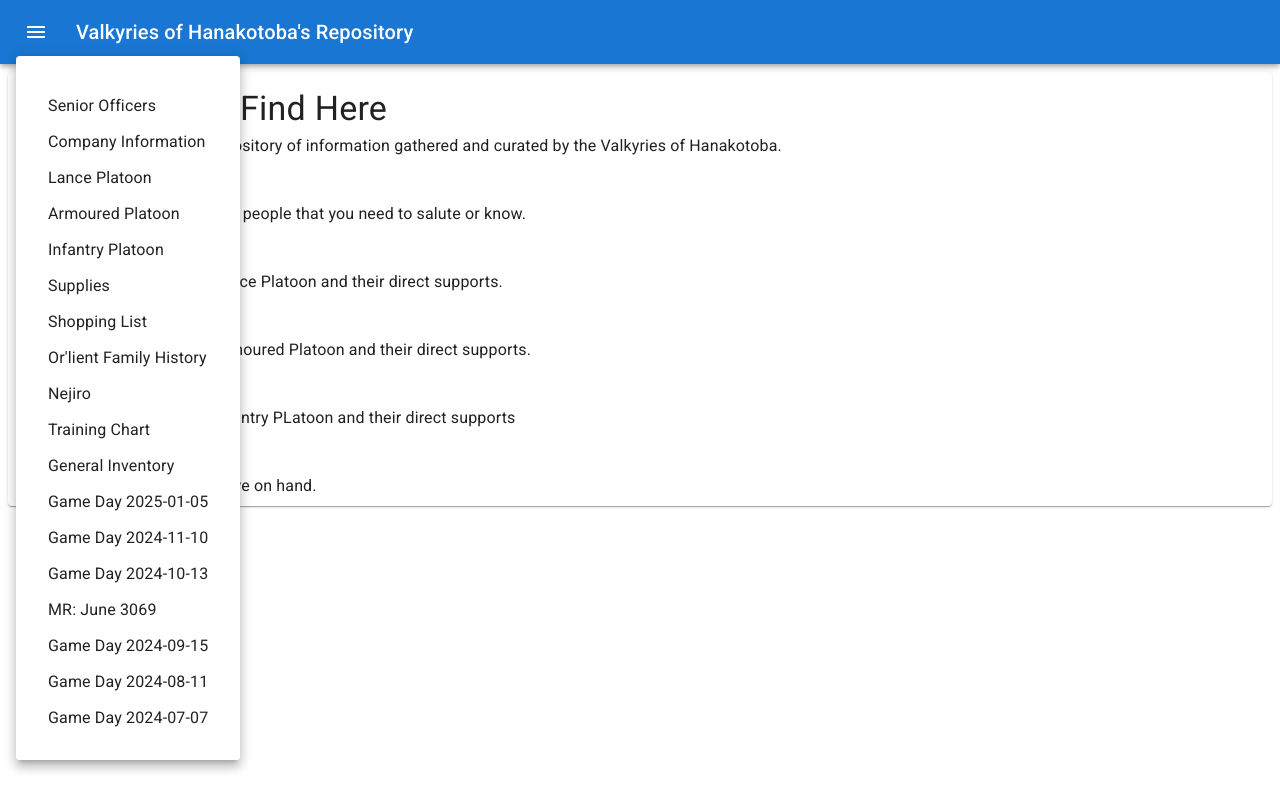
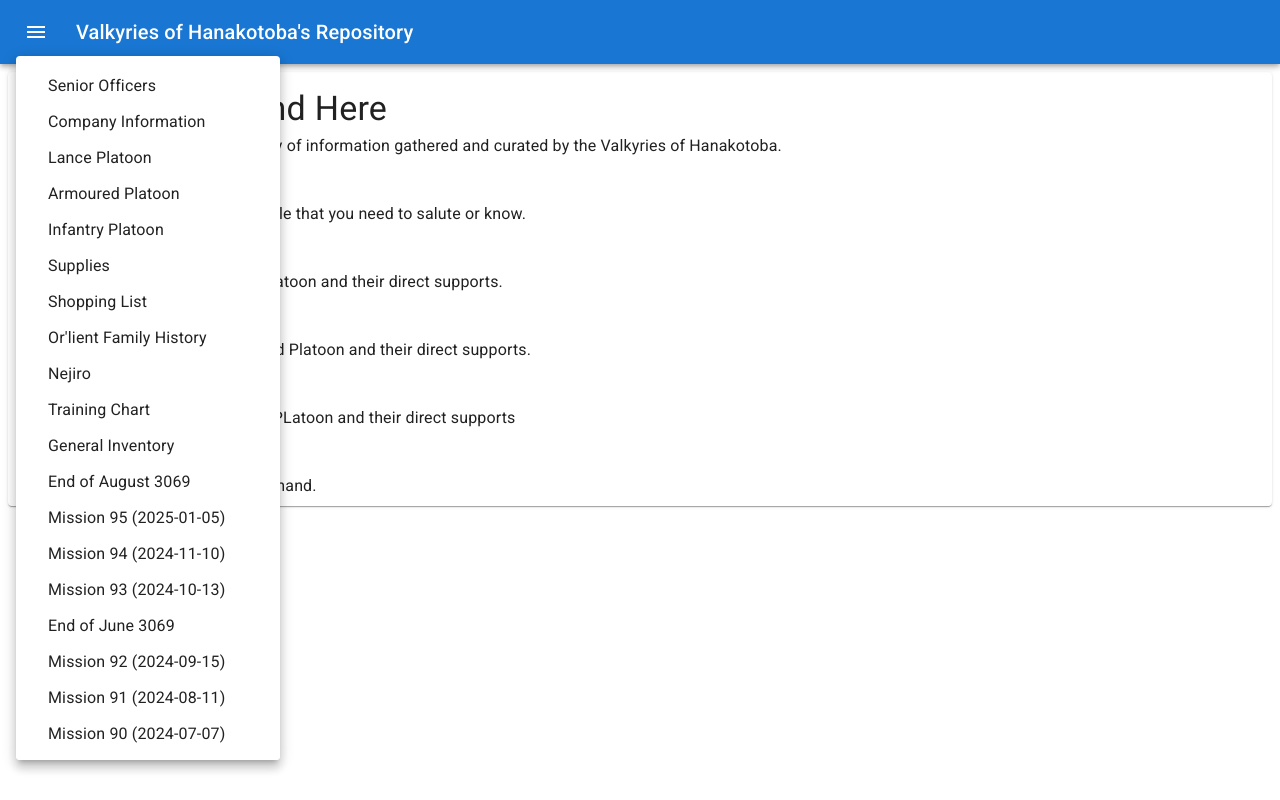
Before and after one commit to Rangoric/BattleTech-Campaign, a Next.js app: page / in a window 1280 px wide. Both pictures are taken after a click on the button "menu". Built offline with nearby package versions, Linux system fonts and the light colour scheme.

Commit message:
updating some things

```diff
--- a/src/layout/NavMenu.tsx
+++ b/src/layout/NavMenu.tsx
@@ -36,26 +36,29 @@ export const NavMenu = () => (
     <MenuItem component={Link} href="/general-inventory">
       <Typography>General Inventory</Typography>
     </MenuItem>
+    <MenuItem component={Link} href="/monthly-report-3069-07">
+      <Typography>End of August 3069</Typography>
+    </MenuItem>
     <MenuItem component={Link} href="/game-day-2025-01-05">
-      <Typography>Game Day 2025-01-05</Typography>
+      <Typography>Mission 95 (2025-01-05)</Typography>
     </MenuItem>
     <MenuItem component={Link} href="/game-day-2024-11-10">
-      <Typography>Game Day 2024-11-10</Typography>
+      <Typography>Mission 94 (2024-11-10)</Typography>
     </MenuItem>
     <MenuItem component={Link} href="/game-day-2024-10-13">
-      <Typography>Game Day 2024-10-13</Typography>
+      <Typography>Mission 93 (2024-10-13)</Typography>
     </MenuItem>
     <MenuItem component={Link} href="/monthly-report-3069-06">
-      <Typography>MR: June 3069</Typography>
+      <Typography>End of June 3069</Typography>
     </MenuItem>
     <MenuItem component={Link} href="/game-day-2024-09-15">
-      <Typography>Game Day 2024-09-15</Typography>
+      <Typography>Mission 92 (2024-09-15)</Typography>
     </MenuItem>
     <MenuItem component={Link} href="/game-day-2024-08-11">
-      <Typography>Game Day 2024-08-11</Typography>
+      <Typography>Mission 91 (2024-08-11)</Typography>
     </MenuItem>
     <MenuItem component={Link} href="/game-day-2024-07-07">
-      <Typography>Game Day 2024-07-07</Typography>
+      <Typography>Mission 90 (2024-07-07)</Typography>
     </MenuItem>
   </>
 );
--- a/src/layout/TitleBar.tsx
+++ b/src/layout/TitleBar.tsx
@@ -1,12 +1,4 @@
-import {
-  createTheme,
-  AppBar,
-  Toolbar,
-  IconButton,
-  Typography,
-  Menu,
-  MenuList,
-} from "@mui/material";
+import { createTheme, AppBar, Toolbar, IconButton, Typography, Menu, MenuList } from "@mui/material";
 import React, { useState } from "react";
 import { NavMenu } from "./NavMenu";
 import MenuIcon from "@mui/icons-material/Menu";
@@ -42,18 +34,14 @@ export const TitleBar = () => {
           </Typography>
         </Toolbar>
       </AppBar>
-      <Menu
-        onClose={() => setIsDrawerOpen(false)}
-        open={isDrawerOpen}
-        anchorEl={anchorEl}
-      >
+      <Menu onClose={() => setIsDrawerOpen(false)} open={isDrawerOpen} anchorEl={anchorEl}>
         <MenuList
           sx={{
             margin: theme.spacing(2),
             marginRight: theme.spacing(1),
             position: "sticky",
             top: "0",
-            width: "200px",
+            width: "240px",
             maxHeight: "100vh",
             display: "block",
           }}
--- a/src/pages/game-day-2024-07-07.mdx
+++ b/src/pages/game-day-2024-07-07.mdx
@@ -3,7 +3,9 @@ export default function MDXPage({children})  {
   return <Framework>{children}</Framework>
 }
 
-## June of 3069 (Mission 90)
+## Mission 90 (June of 3069)
+
+(Game Day: 2024-07-07)
 
 ### Commander
 
```
Also changed, not shown: src/pages/monthly-report-3069-07.mdx (added, +12 -0 lines).
